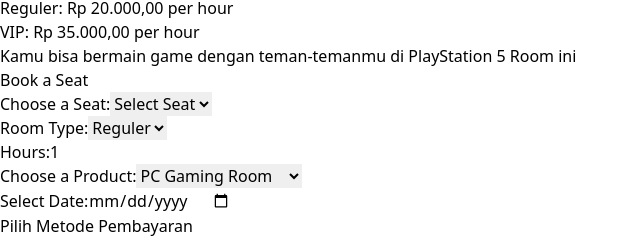
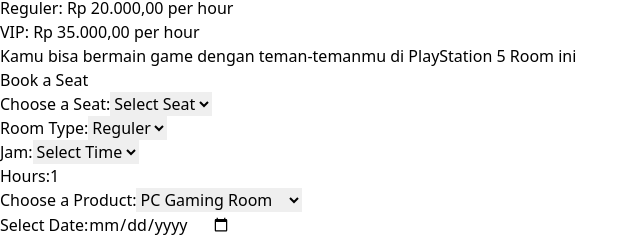
Before and after one commit to rifkinofianto/style.play, a React (Vite) app: page /product in a window 1280 px wide. Shown: the part 1536-1774 px from the top of the page, without its empty margins (0-640 px from the left). Built offline with nearby package versions, Linux system fonts and the light colour scheme.

Commit message:
waktu = uang

```diff
--- a/src/Components/BookingDetails.jsx
+++ b/src/Components/BookingDetails.jsx
@@ -38,6 +38,12 @@
               {bookingDetails.productName}
             </p>
             <p className="text-lg mb-3">
+              <strong className="text-gray-800">Time :</strong>{" "}
+              {bookingDetails.time < 10 ? "0" : ""}
+              {bookingDetails.time}.00 - {bookingDetails.endTime}
+            </p>
+
+            <p className="text-lg mb-3">
               <strong className="text-gray-800">Hours :</strong>{" "}
               {bookingDetails.hours}
             </p>
@@ -54,8 +60,8 @@
               {bookingDetails.paymentMethod}
             </p>
             <p className="text-lg mb-5">
-              <strong className="text-gray-800">Note :</strong> Konfirmasi
-              langsung ke WhatsApp admin (081234567890) dan pilih jamnya.
+              <strong className="text-gray-800">Note :</strong> Pesanan anda
+              sudah kami terima, terima kasih atas kunjungannya.
             </p>
             {/* Tombol untuk kembali ke dashboard */}
             <button
--- a/src/Components/ProductComponent.jsx
+++ b/src/Components/ProductComponent.jsx
@@ -46,6 +46,8 @@
   const [formData, setFormData] = useState({
     seat: "",
     roomType: "Reguler",
+    selectedTime: "",
+    endTime: "", // tidak ada diinput
     hours: 1,
     productId: 1,
     selectedProduct: null,
@@ -96,6 +98,33 @@
     },
   ];
 
+  const chooseTime = [
+    { id: 1, time: 0 },
+    { id: 2, time: 1 },
+    { id: 3, time: 2 },
+    { id: 4, time: 3 },
+    { id: 5, time: 4 },
+    { id: 6, time: 5 },
+    { id: 7, time: 6 },
+    { id: 8, time: 7 },
+    { id: 9, time: 8 },
+    { id: 10, time: 9 },
+    { id: 11, time: 10 },
+    { id: 12, time: 11 },
+    { id: 13, time: 12 },
+    { id: 14, time: 13 },
+    { id: 15, time: 14 },
+    { id: 16, time: 15 },
+    { id: 17, time: 16 },
+    { id: 18, time: 17 },
+    { id: 19, time: 18 },
+    { id: 20, time: 19 },
+    { id: 21, time: 20 },
+    { id: 22, time: 21 },
+    { id: 23, time: 22 },
+    { id: 24, time: 23 },
+  ];
+
   const navigate = useNavigate();
 
   const handleChange = (e) => {
@@ -112,6 +141,7 @@
     if (
       !formData.seat ||
       !formData.roomType ||
+      !formData.selectedTime ||
       !formData.hours ||
       !formData.selectedDate ||
       formData.selectedDate < today ||
@@ -134,14 +164,33 @@
         : selectedProduct.room_VIP_price_per_hour;
     const totalPrice = roomPrice * formData.hours;
 
+    // Hitung endTime
+    const selectedHour = Number(formData.selectedTime);
+    const hoursToAdd = Number(formData.hours);
+    const endTime = selectedHour + hoursToAdd; // Menghitung endTime dengan menambahkan hours
+
+    // Mengambil jam dari endTime
+    const endTimeHour = endTime % 24; // Menggunakan % 24 untuk memastikan jam tidak lebih dari 23
+    const isNextDay = endTime >= 24; // Memeriksa apakah endTime lebih dari atau sama dengan 24
+    const endTimeFormatted =
+      endTimeHour < 10 ? `0${endTimeHour}.00` : `${endTimeHour}.00`; // Format menjadi xx.00
+
+    // Tambahkan keterangan "Keesokan Harinya"
+    const endTimeDisplay = isNextDay
+      ? `${endTimeFormatted} (Keesokan Harinya)`
+      : endTimeFormatted;
+
+    // Mengirim data booking ke halaman booking-details
     const bookingDetails = {
       seat: formData.seat,
       roomType: formData.roomType,
+      time: formData.selectedTime,
+      endTime: endTimeDisplay,
       hours: formData.hours,
       productName: selectedProduct.name,
       date: formData.selectedDate,
       totalPrice,
-      paymentMethod: formData.paymentMethod, // Mengirim metode pembayaran
+      paymentMethod: formData.paymentMethod,
     };
 
     navigate("/booking-details", { state: bookingDetails });
@@ -270,6 +319,24 @@
             </select>
           </div>
 
+          {/* Jam */}
+          <div ref={(refElement) => (sectionsRef.current[6] = refElement)}>
+            <label className="block text-lg font-semibold mb-2">Jam:</label>
+            <select
+              name="selectedTime"
+              value={formData.selectedTime}
+              onChange={handleChange}
+              className="p-3 border border-gray-300 rounded-md w-full"
+            >
+              <option value="">Select Time</option> {/* Default option */}
+              {chooseTime.map((times) => (
+                <option key={times.id} value={times.time}>
+                  {times.time}.00
+                </option>
+              ))}
+            </select>
+          </div>
+
           {/* Hours */}
           <div ref={(refElement) => (sectionsRef.current[6] = refElement)}>
             <label className="block text-lg font-semibold mb-2">Hours:</label>
@@ -279,6 +346,7 @@
               value={formData.hours}
               onChange={handleChange}
               min="1"
+              max="12"
               className="p-3 border border-gray-300 rounded-md w-full"
             />
           </div>
```
